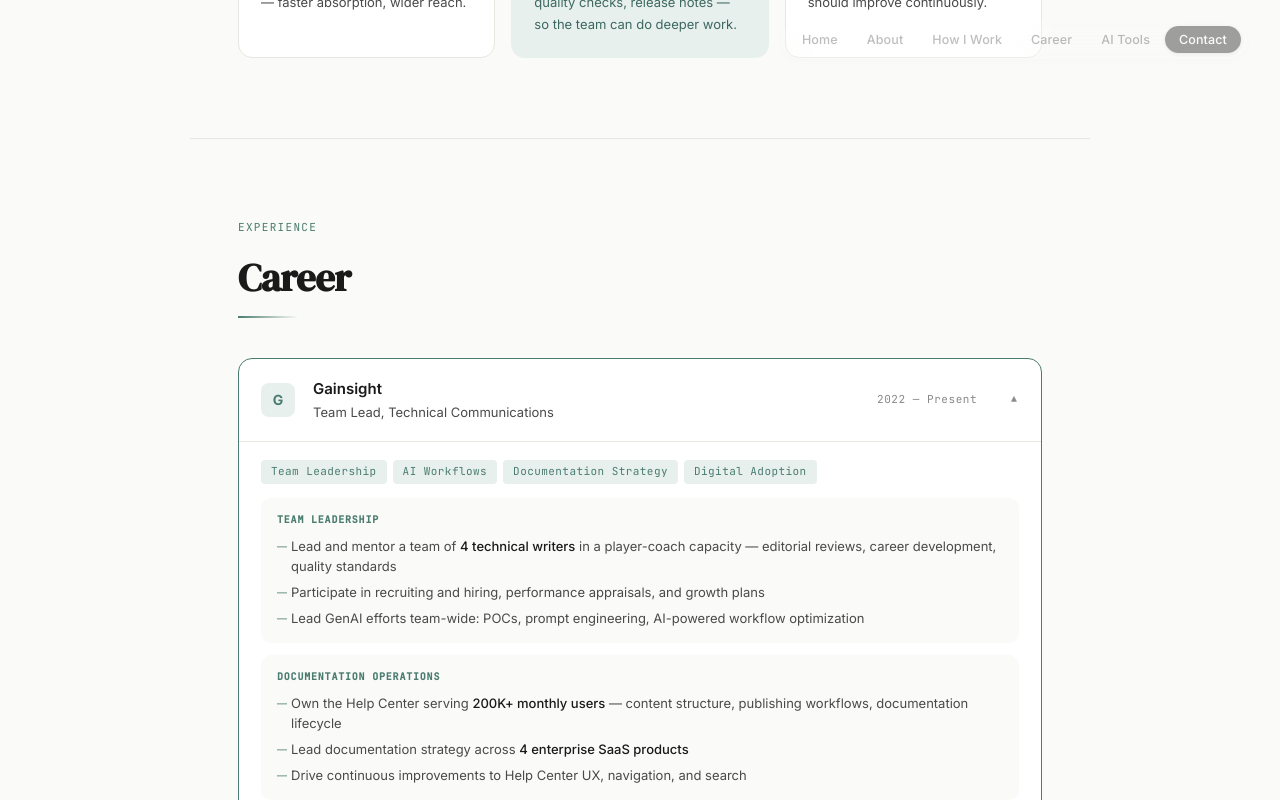
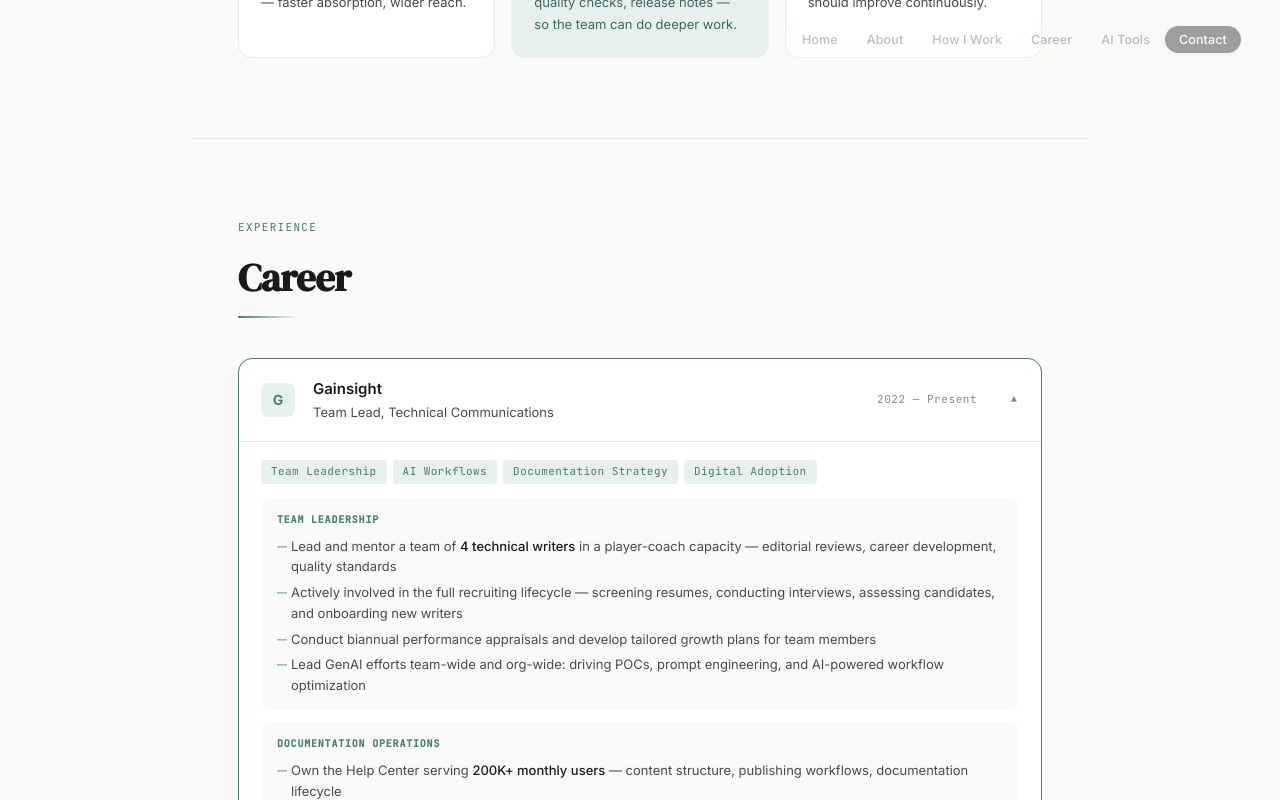
Before and after one commit to adrian-raposo/ai-tools, a Next.js app in the folder apps/landing/: page / in a window 1280 px wide. Both pictures are taken after a click on the button 640 px from the left and 3901 px from the top of the page. Shown: the part 3501-4301 px from the top of the page. Built offline with nearby package versions, Linux system fonts and the light colour scheme.

Commit message:
fix skills flickering, add recruiting and vendor eval to career and chatbot

```diff
--- a/apps/landing/app/page.tsx
+++ b/apps/landing/app/page.tsx
@@ -76,18 +76,20 @@
     }
   }, []);
 
-  // Scroll reveal — career items are one-way (never hide), others bidirectional
+  // Scroll reveal
   useEffect(() => {
+    // One-way observer: animates in once, never hides (for interactive sections)
     const oneWayObserver = new IntersectionObserver(
       (entries) => entries.forEach((e) => {
         if (e.isIntersecting) {
           e.target.classList.add("visible");
-          oneWayObserver.unobserve(e.target); // never remove visible
+          oneWayObserver.unobserve(e.target);
         }
       }),
       { threshold: 0.05, rootMargin: "0px 0px -40px 0px" }
     );
 
+    // Two-way observer: animates in and out (for regular sections)
     const twoWayObserver = new IntersectionObserver(
       (entries) => entries.forEach((e) => {
         if (e.isIntersecting) e.target.classList.add("visible");
@@ -98,7 +100,8 @@
 
     const timer = setTimeout(() => {
       document.querySelectorAll(".reveal, .sdivider").forEach((el) => {
-        if (el.closest("#sa-career") || el.classList.contains("no-hide")) {
+        const inInteractive = el.closest("#sa-career") || el.closest("#sa-skills");
+        if (inInteractive) {
           oneWayObserver.observe(el);
         } else {
           twoWayObserver.observe(el);
@@ -380,9 +383,10 @@
               body: (
                 <div className="career-subcats">
                   {[
-                    { title: "Team Leadership", bullets: ["Lead and mentor a team of <strong>4 technical writers</strong> in a player-coach capacity — editorial reviews, career development, quality standards", "Participate in recruiting and hiring, performance appraisals, and growth plans", "Lead GenAI efforts team-wide: POCs, prompt engineering, AI-powered workflow optimization"] },
+                    { title: "Team Leadership", bullets: ["Lead and mentor a team of <strong>4 technical writers</strong> in a player-coach capacity — editorial reviews, career development, quality standards", "Actively involved in the full recruiting lifecycle — screening resumes, conducting interviews, assessing candidates, and onboarding new writers", "Conduct biannual performance appraisals and develop tailored growth plans for team members", "Lead GenAI efforts team-wide and org-wide: driving POCs, prompt engineering, and AI-powered workflow optimization"] },
                     { title: "Documentation Operations", bullets: ["Own the Help Center serving <strong>200K+ monthly users</strong> — content structure, publishing workflows, documentation lifecycle", "Lead documentation strategy across <strong>4 enterprise SaaS products</strong>", "Drive continuous improvements to Help Center UX, navigation, and search"] },
                     { title: "AI-Driven Initiatives", bullets: ["Built automation using Claude that <strong>migrated 400+ Help Center articles</strong> to structured Google Docs", "Added <strong>SEO metadata to 350+ articles</strong> using AI-assisted workflows", "Built a <strong>Release Notes Converter</strong> — transforms changelogs into structured release notes", "Built <strong>GenSearch</strong> — an internal AI search tool for the knowledge base", "Experimented with a <strong>Slack bot for knowledge base Q&A</strong>"] },
+                    { title: "Tools & Vendor Evaluation", bullets: ["Assess and evaluate documentation tools and platforms — running POCs, comparing vendors, and making recommendations based on team needs and product fit", "Previously led evaluation and onboarding of <strong>DAP tools</strong> including Gainsight PX and Whatfix — from vendor assessment through implementation", "Stay current on the documentation tooling landscape and proactively identify opportunities to improve team workflows"] },
                     { title: "Digital Adoption & In-App Guidance", bullets: ["Implement in-app guidance using <strong>Gainsight PX and Whatfix</strong>", "Create UX copy for new features; perform usability testing"] },
                     { title: "Analytics & Content Health", bullets: ["Lead content health initiatives using AI and data analysis — outdated content, broken links, SEO gaps", "Use analytics to drive evidence-based improvements to documentation strategy"] },
                   ].map((sub) => (
```
